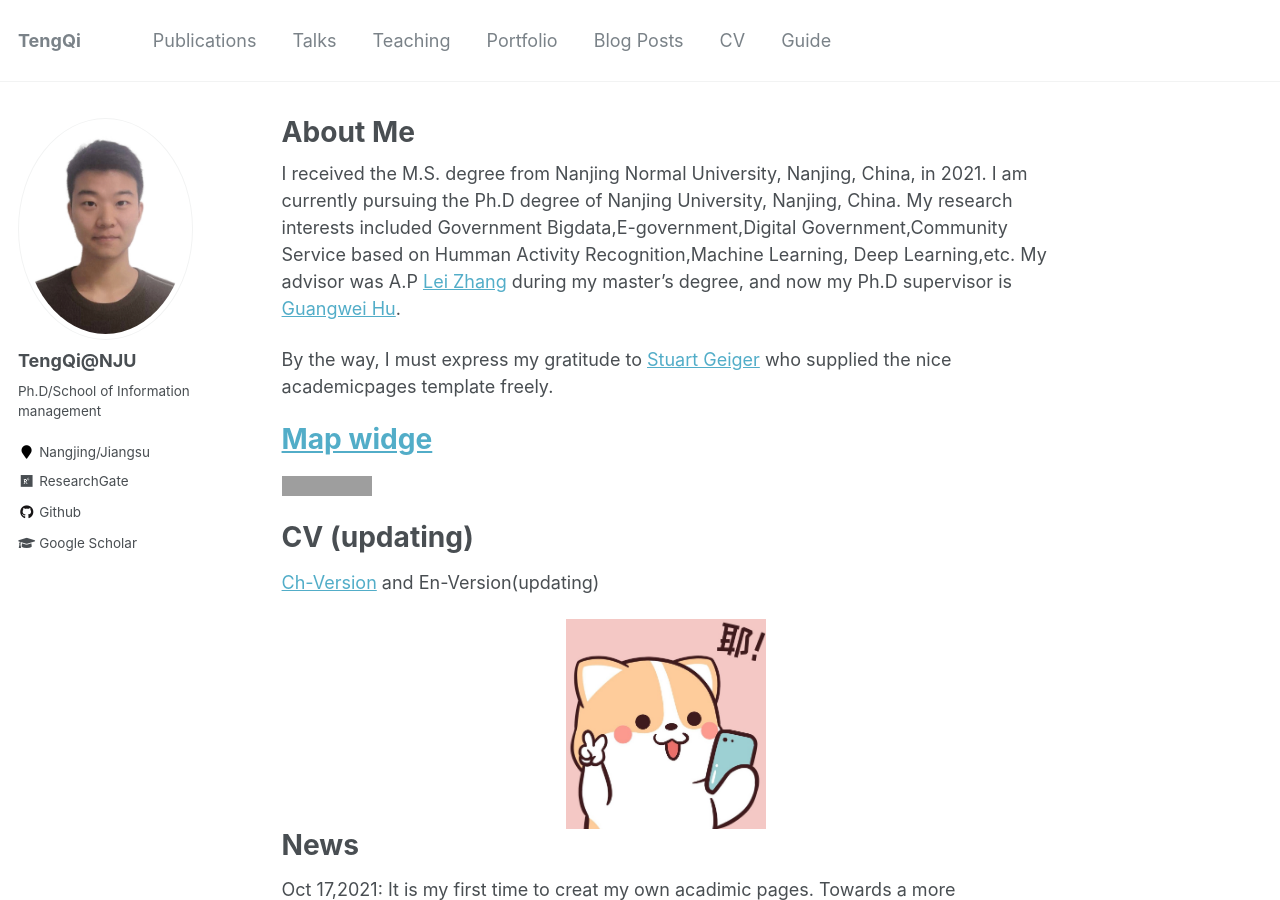
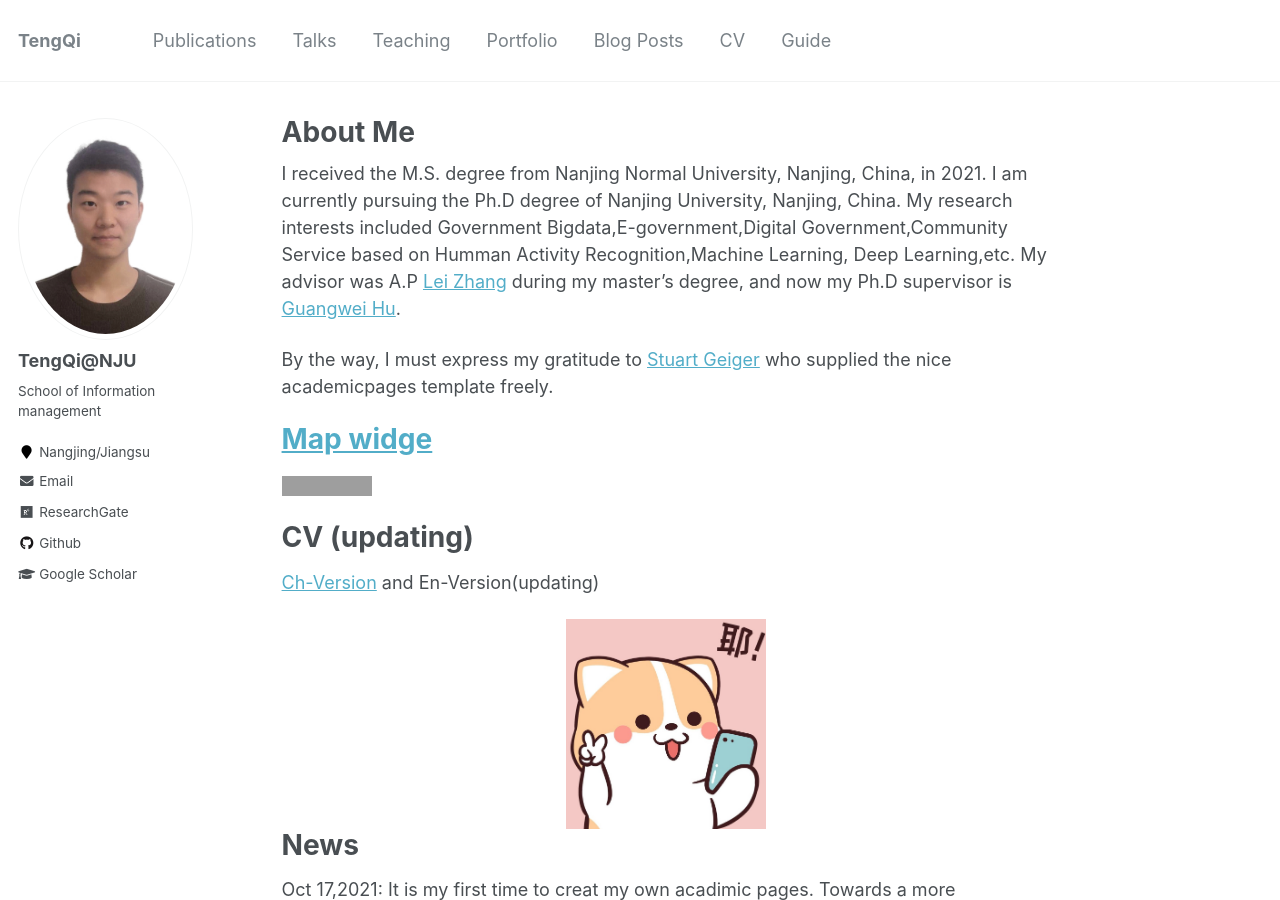
Before and after one commit to tengqi159/tengqi.github.io, a Jekyll site: the page built from _pages/about.md, in a window 1280 px wide and 900 px high. Built offline with Jekyll 4.4.1, drawn with Linux system fonts in a browser that asks for light colours; grey boxes are pictures that could not be loaded.

Commit message:
Update _config.yml

```diff
--- a/_config.yml
+++ b/_config.yml
@@ -82,12 +82,12 @@ analytics:
 author:
   name             : "TengQi@NJU"
   avatar           : "t.jpg"
-  bio              : "Ph.D/School of Information management"
+  bio              : "School of Information management"
   location         : "Nangjing/Jiangsu"
   employer         :
   pubmed           : #"https://www.ncbi.nlm.nih.gov/pubmed/?term=john+snow"
   googlescholar    : "https://scholar.google.com/citations?view_op=list_works&hl=zh-CN&hl=zh-CN&user=D5kHbeAAAAAJ"
-  email            :
+  email            : "teqi159@gmail.com"
   researchgate     : "https://www.researchgate.net/profile/Qi-Teng"
   uri              :
   bitbucket        :
```
